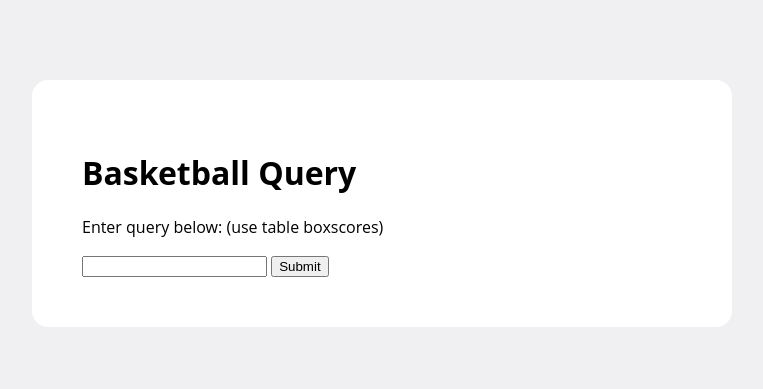
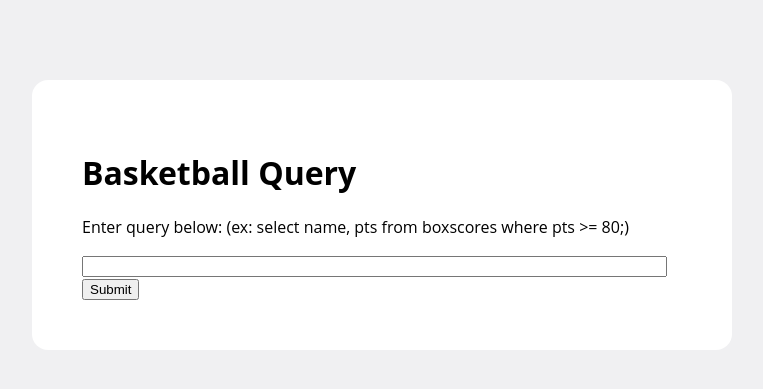
Before and after one commit to njazari/bball_reference, a Flask app: page / in a window 1280 px wide. Shown: the top 389 px of the page, without its empty margins (258-1021 px from the left). Run offline with Flask 2, Linux system fonts and the light colour scheme.

Commit message:
update form size

```diff
--- a/bball_ref.py
+++ b/bball_ref.py
@@ -140,6 +140,7 @@ def getRows(query):
     c = db.cursor()
     c.execute(str(query))
     rows = c.fetchall()
+    c.close
     return rows
 
 # Ex: Get all of NBA history
@@ -157,7 +158,5 @@ getRange('01-01-2016', '01-13-2016')
 if __name__ == '__main__':
     db = sqlite3.connect("bball-ref-dataset.db")
     c = db.cursor()
-    print("Committing database changes.")
     db.commit()
-    print("Done!")
     c.close()
--- a/templates/index.html
+++ b/templates/index.html
@@ -44,11 +44,13 @@
 <div>
     <h1>Basketball Query</h1>
     {% if stuff %}
-        <p>{{stuff}}</p>
+        {% for index in stuff %}
+            <p>{{index}}</p>
+        {% endfor %}
     {% else %}
-        <p>Enter query below: (use table boxscores)</p>
+        <p>Enter query below: (ex: select name, pts from boxscores where pts >= 80;)</p>
         <form action = "/query" method = "get">
-            <input type = "text" name = "query_form">
+            <input type = "text" name = "query_form" size="70">
             <input type="submit" value="Submit">
         </form>
     {% endif %}
```
